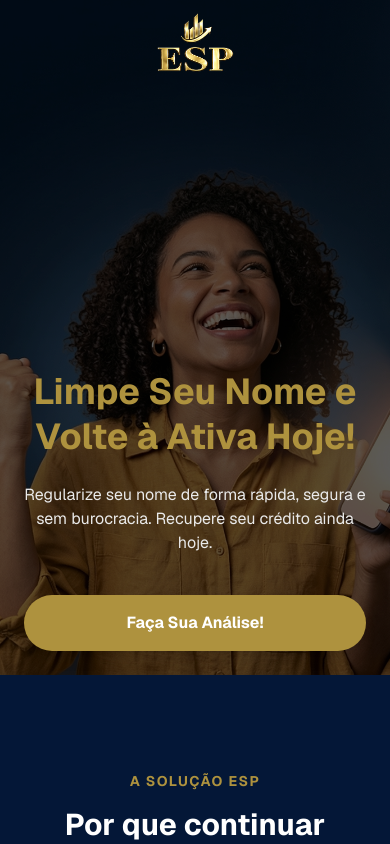
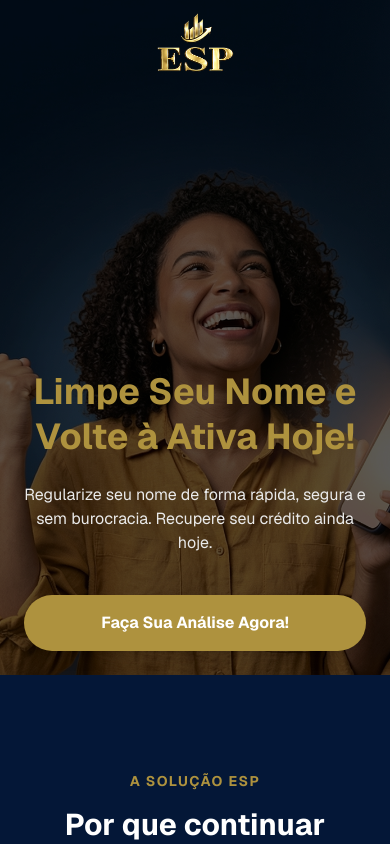
Before and after one commit to carloshenriquecarvalho/esp-landing-page, a Next.js app: page / in a window 390 px wide. Shown: the top 844 px of the page. Built offline with nearby package versions, Linux system fonts and the light colour scheme.

Commit message:
create testimonials section

```diff
--- a/app/page.tsx
+++ b/app/page.tsx
@@ -2,6 +2,7 @@
 
 import { HeroSection } from "../components/sections/HeroSection";
 import { FeaturesSection } from "../components/sections/FeaturesSection";
+import { TestimonialsSection } from "../components/sections/TestimonialsSection";
 
 export default function Home() {
 
@@ -10,6 +11,7 @@ export default function Home() {
     <main className="min-h-screen">
       <HeroSection></HeroSection>
       <FeaturesSection></FeaturesSection>
+      <TestimonialsSection></TestimonialsSection>
     </main>
   );
 }
--- /dev/null
+++ b/components/sections/TestimonialsSection.tsx
@@ -0,0 +1,46 @@
+// components/sections/TestimonialsSection.tsx
+import { CONTENT } from "../../constants/content";
+import { TestimonialCard } from "../ui/TestimonialCard";
+
+export function TestimonialsSection() {
+  return (
+    <section className="bg-background py-24 px-6 relative overflow-hidden">
+
+      {/* Elemento Visual Dourado (Opcional, dá um ar premium) */}
+      <div className="absolute top-0 right-0 w-[400px] h-[400px] bg-btn-gold/10 rounded-full blur-[100px] z-0" />
+
+      <div className="max-w-6xl mx-auto relative z-10">
+
+        {/* Headline da Seção */}
+        <div className="text-center mb-16 md:mb-24">
+          <h2 className="text-btn-gold font-bold uppercase tracking-widest text-sm mb-4">
+            Aprovação Real
+          </h2>
+          <p className="text-white text-3xl md:text-5xl font-bold max-w-2xl mx-auto">
+            Não acredite apenas em nós. Acredite em quem já teve a vida transformada pela ESP.
+          </p>
+        </div>
+
+        {/* O GRID: A mágica do seu pedido */}
+        {/* 'grid-cols-1' (Mobile): 3 cards empilhados.
+          'md:grid-cols-2' (Tablet/Desktop): Duas colunas com 3 cards cada (total 6).
+          'gap-8' para respiro entre os cards.
+        */}
+        <div className="grid grid-cols-1 md:grid-cols-2 gap-8 items-stretch">
+
+          {CONTENT.testimonials.map((testimonial) => (
+            <TestimonialCard
+              key={testimonial.id}
+              name={testimonial.name}
+              text={testimonial.text}
+              city={testimonial.city}
+              time={testimonial.time}
+              likes={testimonial.likes}
+            />
+          ))}
+
+        </div>
+      </div>
+    </section>
+  );
+}
--- /dev/null
+++ b/components/ui/TestimonialCard.tsx
@@ -0,0 +1,49 @@
+// components/ui/TestimonialCard.tsx
+import Image from "next/image";
+
+interface TestimonialCardProps {
+  name: string;
+  text: string;
+  city: string;
+  time: string;
+  likes: string;
+}
+
+export function TestimonialCard({ name, text, city, time, likes }: TestimonialCardProps) {
+  return (
+    <div className="bg-white p-6 rounded-2xl shadow-xl flex items-start gap-5 hover:border-btn-gold transition-all duration-300">
+
+      {/* 1. BLOCO DO AVATAR (Esquerda) */}
+      <div className="relative w-14 h-14 flex-shrink-0">
+        <Image
+          src="/logo.png" // Exporte o avatar do Figma ou use a logo ESP
+          alt={`Avatar ${name}`}
+          fill
+          className="rounded-full object-cover shadow-inner"
+        />
+      </div>
+
+      {/* 2. BLOCO DO CONTEÚDO (Direita) */}
+      <div className="flex-1">
+
+        {/* Nome do Cliente */}
+        <h4 className="text-black font-bold text-base md:text-lg mb-2">
+          {name}
+        </h4>
+
+        {/* Depoimento em Preto/Cinza Claro */}
+        <p className="text-gray-900 text-sm md:text-base leading-relaxed mb-4">
+          {text}
+        </p>
+
+        {/* FOOTER (O "Formatinho Social" que você queria) */}
+        <div className="flex items-center gap-6 text-gray-600 text-xs md:text-sm">
+          <span>{time}</span>
+          <span className="font-bold">{likes} curtidas</span>
+          <span className="cursor-pointer hover:text-btn-gold">Responder</span>
+        </div>
+      </div>
+
+    </div>
+  );
+}
--- a/constants/content.tsx
+++ b/constants/content.tsx
@@ -5,7 +5,7 @@ export const CONTENT = {
     hero: {
         title: "Limpe Seu Nome e Volte à Ativa Hoje!",
         description: "Regularize seu nome de forma rápida, segura e sem burocracia. Recupere seu crédito ainda hoje.",
-        ctaText: "Faça Sua Análise!",
+        ctaText: "Faça Sua Análise Agora!",
         whatsappLink: "https://wa.me/556192028214"
     },
     features: [
@@ -37,5 +37,55 @@ export const CONTENT = {
             variante: "default",
             imgSrc: "/mobile-feat-4.png"
         }
-    ]
+    ],
+    testimonials: [
+        {
+          id: 1,
+          name: "Marcos Silva",
+          text: "Minha nota no Serasa subiu 300 pontos em 15 dias. Finalmente consegui financiar meu carro!",
+          city: "Brasília - DF",
+          time: "1h",
+          likes: "12"
+        },
+        {
+          id: 2,
+          name: "Ana Paula",
+          text: "Achei que era impossível limpar meu nome sem pagar as dívidas abusivas. A ESP resolveu tudo.",
+          city: "Goiânia - GO",
+          time: "3h",
+          likes: "25"
+        },
+        {
+          id: 3,
+          name: "Ricardo Santos",
+          text: "Atendimento nota 10. Honestos e diretos ao ponto. Recomendo para todo mundo que está travado.",
+          city: "Taguatinga - DF",
+          time: "1d",
+          likes: "15"
+        },
+        {
+          id: 4,
+          name: "Carla Souza",
+          text: "Saí do vermelho e recuperei minha paz. O suporte pelo WhatsApp é excelente.",
+          city: "Ceilândia - DF",
+          time: "2h",
+          likes: "31"
+        },
+        {
+          id: 5,
+          name: "Felipe Melo",
+          text: "Processo rápido e 100% legal. Em menos de um mês meu nome já estava limpo nos órgãos.",
+          city: "São Paulo - SP",
+          time: "1w",
+          likes: "19"
+        },
+        {
+          id: 6,
+          name: "Juliana Lima",
+          text: "O investimento que se paga em uma semana. Voltei a ter crédito no mercado!",
+          city: "Rio de Janeiro - RJ",
+          time: "4h",
+          likes: "28"
+        }
+  ]
 };
```
